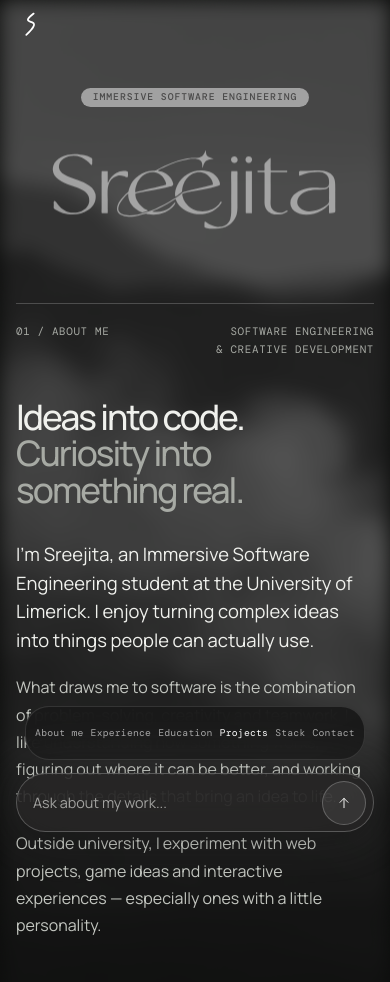
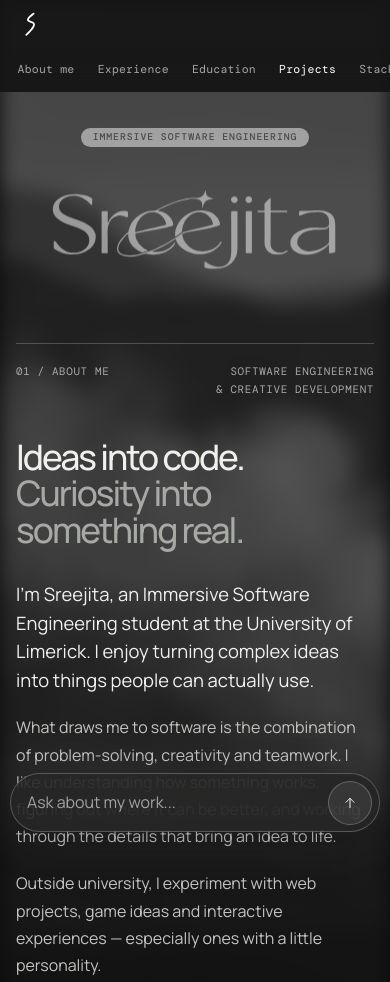
Before and after one commit to sreejita-saha/sreejita-professional, an Astro site: page / in a window 390 px wide. Shown: the top 982 px of the page. Built offline with nearby package versions, Linux system fonts and the light colour scheme; Astro itself is replaced by a stand-in of ours; no server answers.

Commit message:
mobile fixes for chat doc

```diff
--- a/src/components/ui/ChatDock.css
+++ b/src/components/ui/ChatDock.css
@@ -158,3 +158,23 @@
 @media (prefers-reduced-motion: reduce) {
   .chat-dock__panel, .chat-dock__input-wrap, .chat-dock button { transition: none; }
 }
+
+@media (max-width: 56rem) {
+  .chat-dock { width: min(28rem, calc(100% - 1.25rem)); }
+  .chat-dock input { font-size: 1rem; }
+  .chat-dock__panel {
+    display: flex;
+    flex-direction: column;
+    max-height: min(60dvh, 28rem);
+    background: rgb(35 36 35 / 0.97);
+  }
+  .chat-dock__heading { flex: none; padding: .75rem 1rem; }
+  .chat-dock__close { width: 2.75rem; height: 2.75rem; }
+  .chat-dock__messages {
+    min-height: 0;
+    max-height: none;
+    padding: 1rem;
+    overscroll-behavior: contain;
+  }
+  .chat-dock__message { max-width: 100%; font-size: .9rem; }
+}
--- a/src/components/ui/LineSidebar.css
+++ b/src/components/ui/LineSidebar.css
@@ -174,3 +174,37 @@
     padding-block: 0.5rem;
   }
 }
+
+/* On touch screens, keep navigation away from the chat composer. */
+@media (max-width: 56rem) {
+  .line-sidebar {
+    position: fixed;
+    top: 48px;
+    right: 0;
+    bottom: auto;
+    left: 0;
+    display: block;
+    padding: 0;
+    overflow-x: auto;
+    overscroll-behavior-x: contain;
+    scrollbar-width: none;
+    background: #141514ed;
+    transform: none;
+  }
+  .line-sidebar::-webkit-scrollbar { display: none; }
+  .line-sidebar__list {
+    width: max-content;
+    min-width: 100%;
+    max-width: none;
+    flex-wrap: nowrap;
+    justify-content: space-around;
+    gap: .25rem;
+    padding: 0 .5rem;
+    border: 0;
+    border-radius: 0;
+    background: transparent;
+  }
+  .line-sidebar__item { flex: none; }
+  .line-sidebar__item a { padding-inline: .6rem; }
+  .line-sidebar__label { font-size: .72rem; white-space: nowrap; }
+}
--- a/src/features/home/styles/header.css
+++ b/src/features/home/styles/header.css
@@ -89,3 +89,7 @@
     min-height: 48px;
   }
 }
+
+@media (max-width: 56rem) {
+  .nav { background: #141514ed; }
+}
--- a/src/features/home/styles/hero.css
+++ b/src/features/home/styles/hero.css
@@ -337,3 +337,8 @@
   .hero-bottom__label { gap: 1rem; }
   .hero-bottom__label span:last-child { text-align: right; }
 }
+
+@media (max-width: 56rem) {
+  .hero { padding-top: 8rem; }
+  .hero-manifesto h2 { overflow-wrap: normal; }
+}
--- a/src/features/home/styles/page.css
+++ b/src/features/home/styles/page.css
@@ -33,3 +33,9 @@
     );
   }
 }
+
+@media (max-width: 56rem) {
+  .page-section, .hero-bottom { scroll-margin-top: 6.5rem; }
+  .page-section { padding-block: 4rem; }
+  .contact { padding-bottom: max(7rem, calc(env(safe-area-inset-bottom) + 6rem)); }
+}
--- a/src/features/home/styles/projects.css
+++ b/src/features/home/styles/projects.css
@@ -156,3 +156,11 @@
   .projects .scroll-stack-card { min-height: 32rem; }
   .project-card__content { min-height: 28rem; }
 }
+
+@media (max-width: 50rem) {
+  .work-intro h2 { font-size: clamp(3.5rem, 15vw, 6rem); }
+  .projects .scroll-stack-card { min-height: 0; padding: 1.5rem; }
+  .project-card__content { min-height: 0; }
+  .project-card__body { margin: 0; padding-block: 2.5rem .5rem; gap: 1.5rem; }
+  .project-card h3 { font-size: clamp(2.4rem, 11vw, 4rem); }
+}
```
